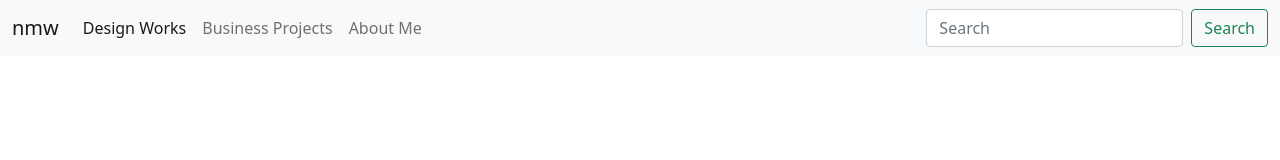
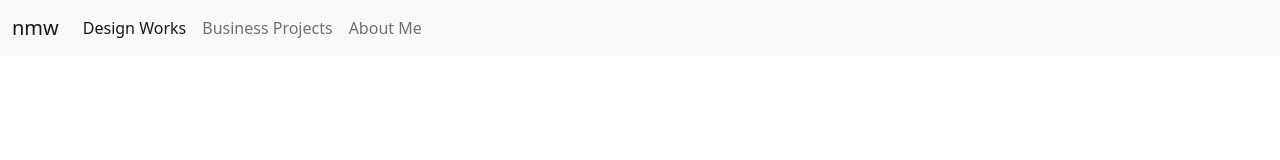
Before and after one commit to tiffanynmw/UX_UI_HW_20, a plain HTML site: page index.html in a window 1280 px wide. Drawn offline with nearby package versions, Linux system fonts and the light colour scheme.

Commit message:
nav bar update 2

```diff
--- a/index.html
+++ b/index.html
@@ -27,9 +27,6 @@
                 <a class="nav-link" href="#">About Me</a>
               </li>
             </ul>
-            <form class="d-flex">
-              <input class="form-control me-2" type="search" placeholder="Search" aria-label="Search">
-              <button class="btn btn-outline-success" type="submit">Search</button>
             </form>
           </div>
         </div>
```
